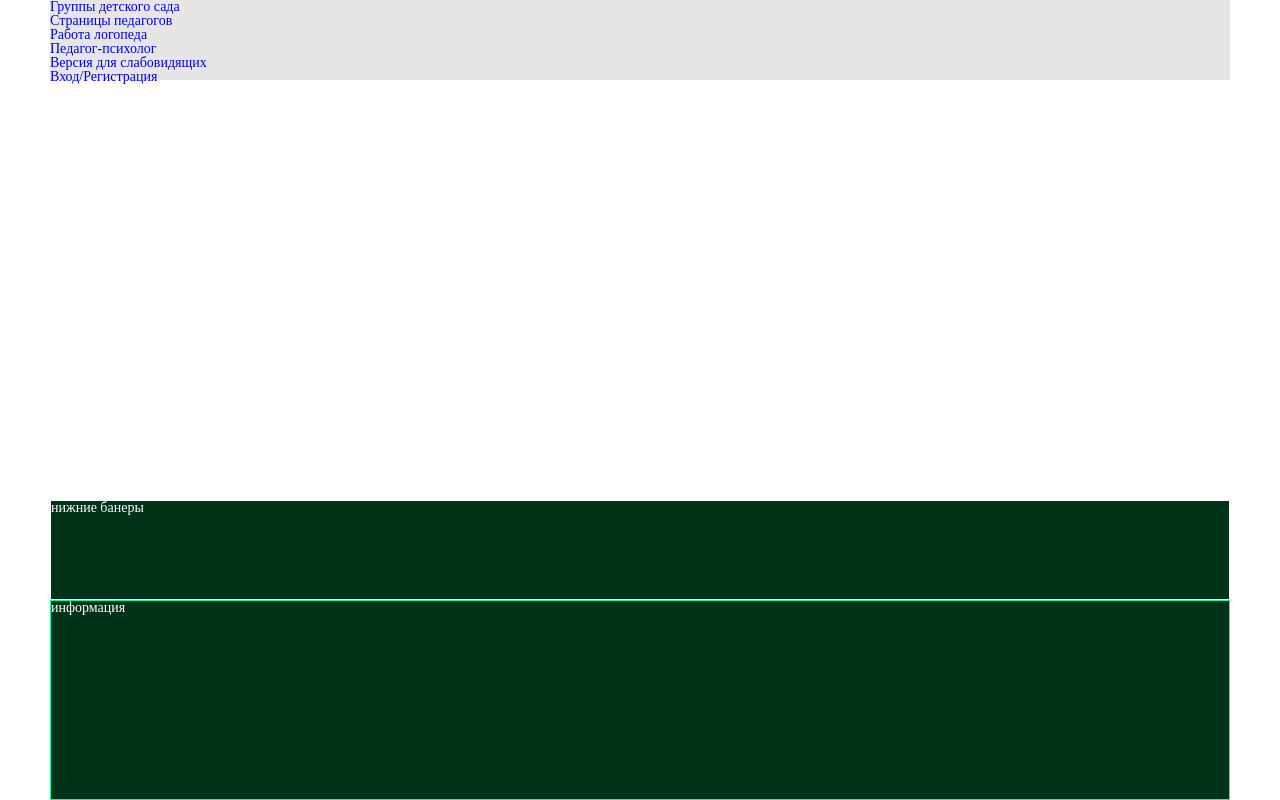
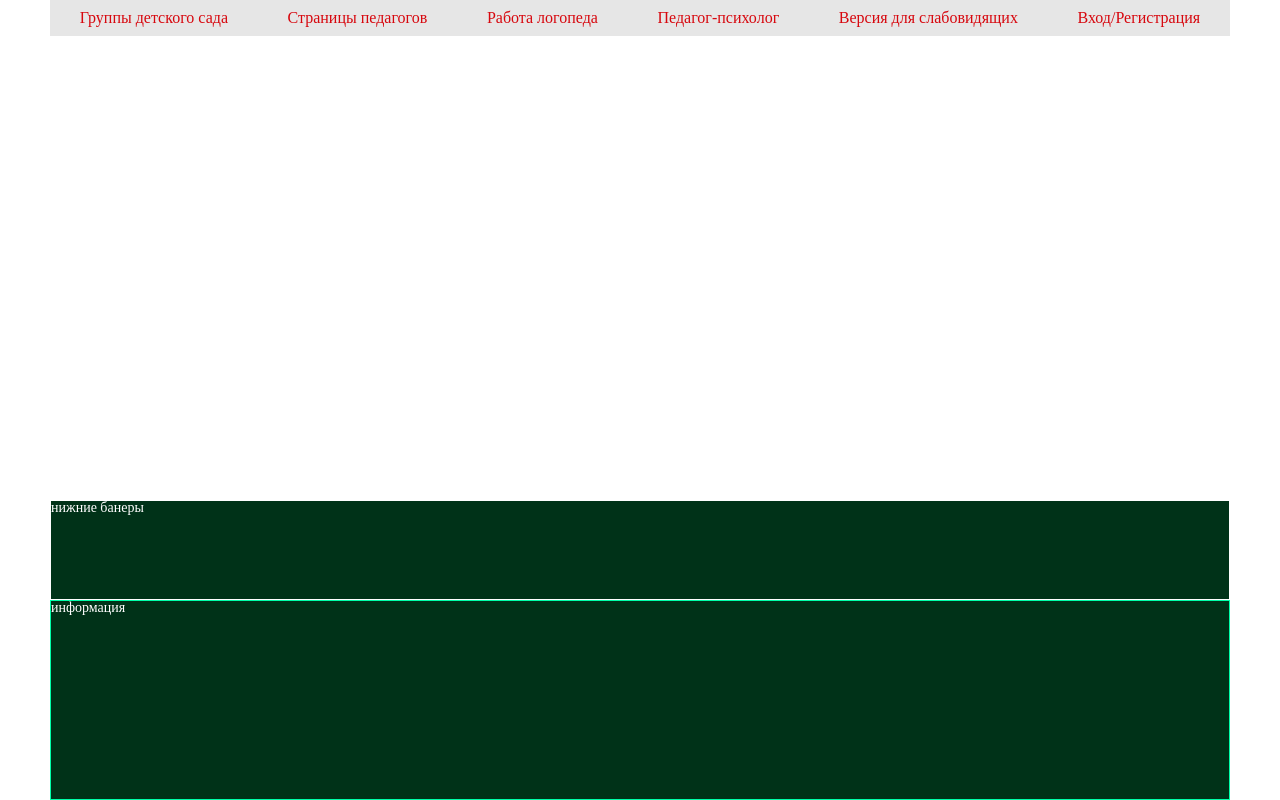
Before and after one commit to Nemolite/ds15, a plain HTML site: page index.html in a window 1280 px wide. Drawn offline with Linux system fonts and the light colour scheme.

Commit message:
ver 2.0.1

```diff
--- a/css/style.css
+++ b/css/style.css
@@ -65,29 +65,32 @@ h1,h2,h3,h4,h5,h6{font-size:inherit;font-weight: 400;}
 
 .top-menu {
 	width: 100%;
-	height: 80px;
+	height: auto;
 	background-color: #E6E6E6;
 
 }
 
-.top-menu_ul {
+.list {
 	display: -webkit-flex;
 	display: -moz-flex;
 	display: -ms-flex;
 	display: -o-flex;
 	display: flex;
 	flex-direction: row;
-	justify-content: space-between;
+	justify-content: space-around;
 }
 
-.top-menu_ul li {
-    display: block;
+
+.list li a {
+	display: block;
+	color: #D7070E;
+	padding: 10px;
+	font-size: 16px;
+
 }
 
-.top-menu_ul li a {
-	display: block;
-	color: red;
-
+.list li:nth-child(5) {
+	/* заглушка */
 }
 
 /*end header*/
--- a/index.html
+++ b/index.html
@@ -10,7 +10,7 @@
 	<div class="main">
 		<header class="header">
           <div class="top-menu">
-          	<ul class="top-menu_li">
+          	<ul class="list">
           		<li><a href="#">Группы детского сада</a></li>
           		<li><a href="#">Страницы педагогов</a></li>
           		<li><a href="#">Работа логопеда</a></li>
```
